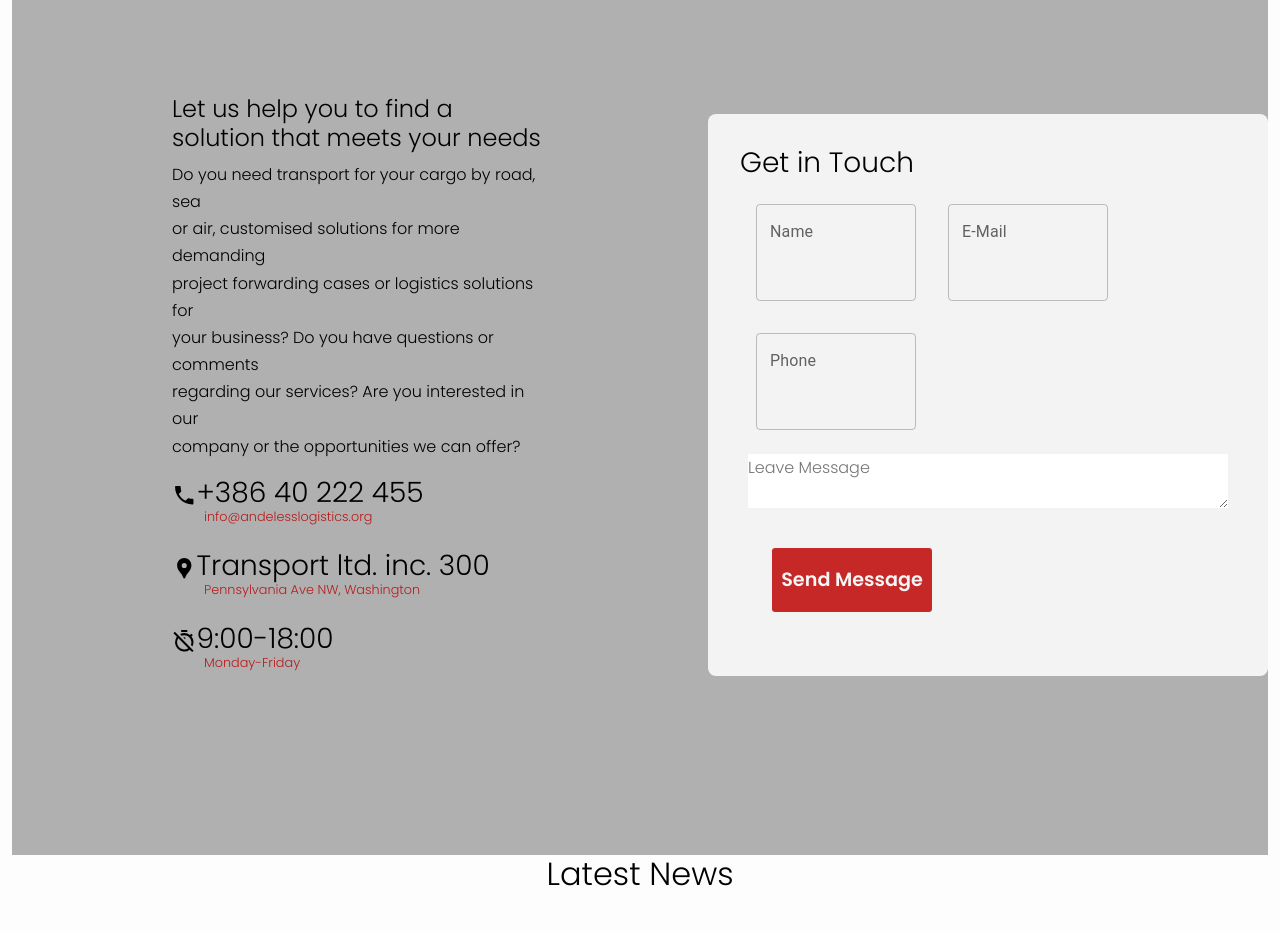
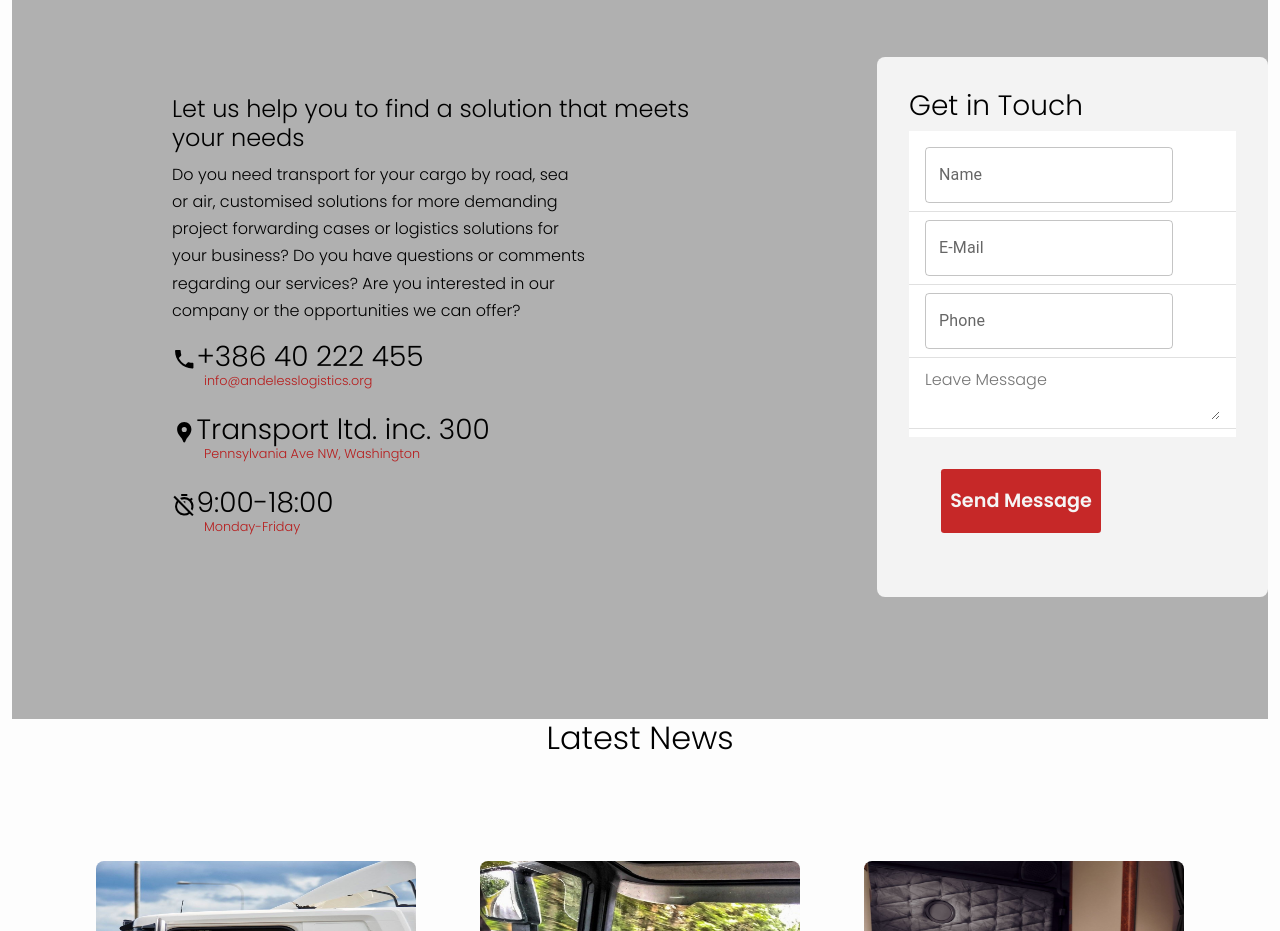
Before and after one commit to Roche001/Logistics-company, a React (Create React App) app: page / in a window 1280 px wide. Shown: the part 3460-4391 px from the top of the page. Built offline with nearby package versions, Linux system fonts and the light colour scheme.

Commit message:
update changes

```diff
--- a/package.json
+++ b/package.json
@@ -10,7 +10,7 @@
     "@testing-library/react": "^13.2.0",
     "@testing-library/user-event": "^13.5.0",
     "aos": "^2.3.4",
-    "autoprefixer": "10.4.5",
+    "autoprefixer": "^10.4.5",
     "bootstrap": "^5.1.3",
     "react": "^18.1.0",
     "react-bootstrap": "^2.4.0",
--- a/src/components/home/Home.jsx
+++ b/src/components/home/Home.jsx
@@ -16,7 +16,7 @@ import "swiper/css/navigation";
 import { Autoplay, Pagination, Navigation } from "swiper";
 import AOS from "aos";
 import "aos/dist/aos.css";
-import { TextField, Box } from "@mui/material";
+import { TextField, List, ListItem } from "@mui/material";
 
 const Home = () => {
   const [modal, setModal] = useState(false);
@@ -26,6 +26,11 @@ const Home = () => {
   AOS.init({
     duration: 2000,
   });
+  const style = {
+    width: "100%",
+    maxWidth: 500,
+    bgcolor: "background.paper",
+  };
 
   return (
     <section id="home" className="container-fluid" data-aos="flip-left">
@@ -456,37 +461,34 @@ const Home = () => {
           </div>
         </div>
         <div className="find-container-a">
-          <div className="find-container-holder">
           <h3>Get in Touch</h3>
-            <div className="input">
-              <Box
-                component="form"
-                sx={{
-                  "& > :not(style)": { m: 2, width: "10rem" },
-                }}
-                noValidate
-                autoComplete="off"
-              >
+
+          <List sx={style} component="nav" aria-label="mailbox folders">
+            <ListItem button divider>
               <TextField
                 id="outlined-basic"
                 label="Name"
                 variant="outlined"
                 className="textfield"
               />
+            </ListItem>
+            <ListItem button divider>
               <TextField
                 id="outlined-basic"
                 label="E-Mail"
                 variant="outlined"
                 className="textfield"
               />
-
+            </ListItem>
+            <ListItem button divider>
               <TextField
                 id="outlined-basic"
                 label="Phone"
                 variant="outlined"
                 className="field"
               />
-              </Box>
+            </ListItem>
+            <ListItem button divider>
               <textarea
                 name="Message"
                 id="Message"
@@ -494,9 +496,10 @@ const Home = () => {
                 rows="2"
                 placeholder="Leave Message"
               ></textarea>
-            </div>
+            </ListItem>
+          </List>
+
           <div className="button">Send Message</div>
-          </div>
         </div>
       </div>
       <div className="news">
```
Lines whose indentation alone changed are shown as unchanged.
